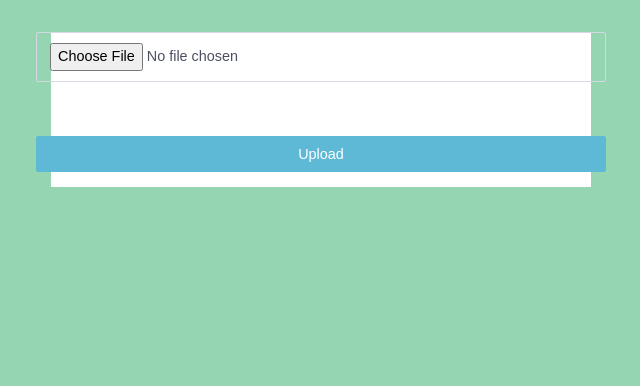
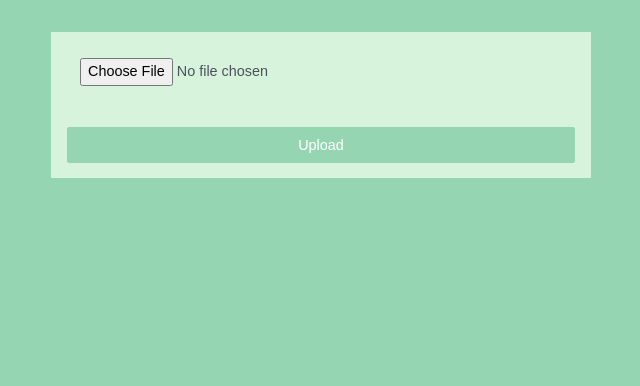
Before and after one commit to zjackwang/saveYourGroceries, a Flask app: page /scan in a window 1280 px wide. Shown: the part 56-442 px from the top of the page, without its empty margins (34-674 px from the left). Run offline with Flask 2, Linux system fonts and the light colour scheme; the visitor is signed in with stand-in values (Sample User, id 1); some libraries are stand-ins or nearby versions.

Commit message:
prettied up scan, eat button

```diff
--- a/saveYourGroceries/forms.py
+++ b/saveYourGroceries/forms.py
@@ -15,7 +15,7 @@ class RegisterForm(FlaskForm):
     password2 = PasswordField("Repeat Password", validators=[DataRequired(), EqualTo('password')])
     email = StringField("Email", validators=[DataRequired(), Email()])
     name = StringField("Name", validators=[DataRequired()])
-    recaptcha = RecaptchaField()
+    # recaptcha = RecaptchaField()
     submit = SubmitField("Create Account")
 
     def validate_username(self, username):
--- a/saveYourGroceries/static/css/main.css
+++ b/saveYourGroceries/static/css/main.css
@@ -178,8 +178,7 @@ textarea:focus {
   box-shadow: unset;
 }
 
-input[type="submit"],
-button {
+input[type="submit"] {
   background: #5eb9d7;
   color: white;
   border-radius: 2px;
@@ -190,8 +189,7 @@ button {
   transition: all 0.3s ease-out;
 }
 
-input[type="submit"]:hover,
-button:hover {
+input[type="submit"]:hover {
   cursor: pointer;
   background: white;
   color: #5eb9d7;
@@ -260,3 +258,32 @@ i {
 .row-bg-color {
   background-color: lightcyan;
 }
+
+.delete-button {
+  background: var(--main-bg-color);
+  width: 80%;
+  border: 1px solid var(--main-bg-color);
+  line-height: 1;
+}
+
+/* scan */
+
+.scan-container form {
+  background: var(--primary-light-color);
+}
+
+input[type="file"] {
+  border-color: var(--primary-light-color);
+  margin: 15px;
+  border-radius: 2px;
+}
+.scan-container input[type="submit"] {
+  background: var(--main-bg-color);
+  border: 1px solid var(--main-bg-color);
+  margin-left: 1rem;
+  margin-right: 1rem;
+}
+
+.scan-container input[type="submit"]:hover {
+  color: var(--secondary-color-two);
+}
--- a/saveYourGroceries/templates/scan.html
+++ b/saveYourGroceries/templates/scan.html
@@ -7,17 +7,11 @@
 {% block body %}
 <div class="container-lg">
     <div class="row text-center">
-        <div class="col-sm">
+        <div class="col-sm scan-container">
             <form action="/upload" method="post" enctype="multipart/form-data">
-                <div class="row">
                     <input type="file" name="image" accept="image/*" capture="user">
-                </div>
-                <br>
-                <div class="row">
                     <input type="submit" value="Upload">
-                </div>
             </form>
-
         </div>
         <div class="col-sm">
             <div id="displayImage"></div>
--- a/saveYourGroceries/templates/user.html
+++ b/saveYourGroceries/templates/user.html
@@ -17,7 +17,7 @@
                 <th scope="col">Date Bought</th>
                 <th scope="col">Reminder Date</th>
                 <th scope="col">Product Name</th>
-                <th scope="col"></th>
+                <th scope="col">Action</th>
             </tr>
         </thead>
         <tbody>
@@ -27,7 +27,7 @@
                 <td>{{ grocery.date_expiration }}</td>
                 <td>{{ grocery.name }}</td>
                 <td>
-                    <button onclick="deleteItem(this.id)" type="button" name="delete" id="{{ grocery.item }}">Eat</button>
+                    <button class="delete-button" onclick="deleteItem(this.id)" type="button" name="delete" id="{{ grocery.item }}">Eat</button>
                 </td>
             </tr>
         {% endfor %}
```
